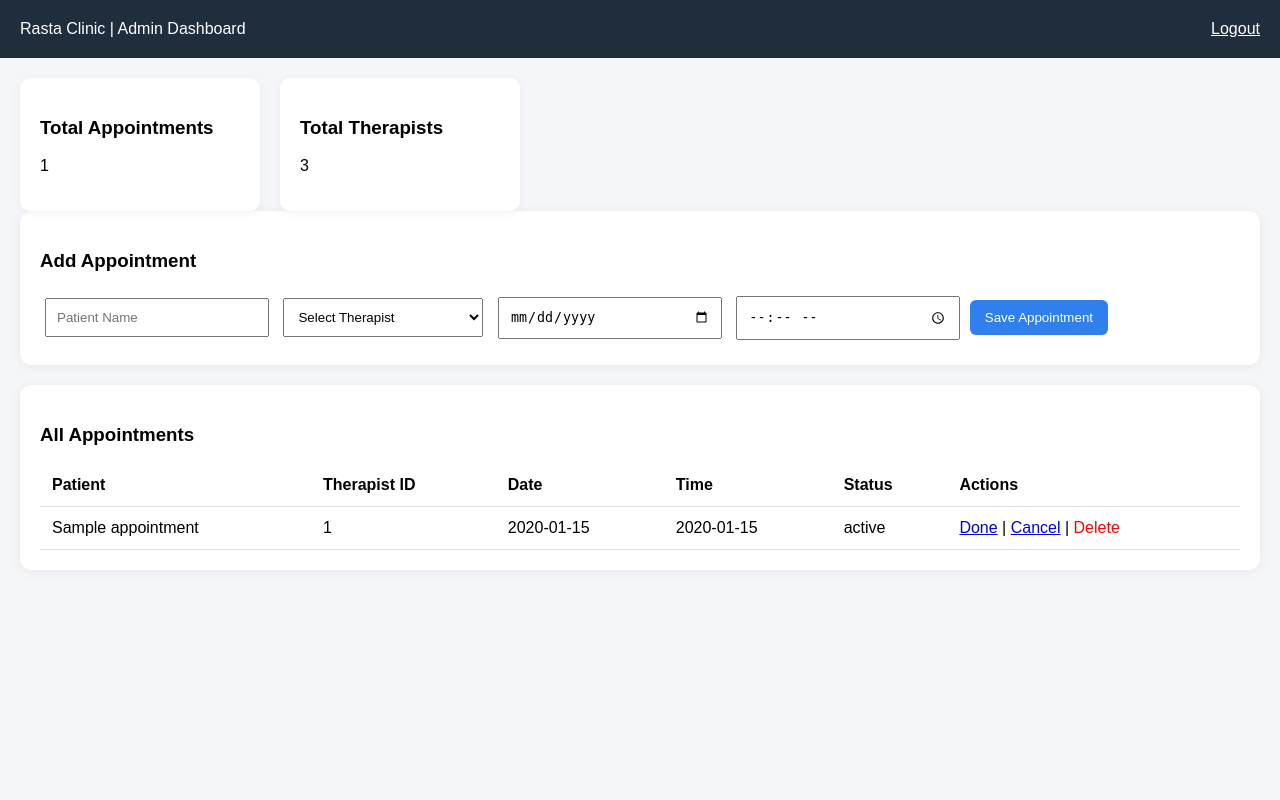
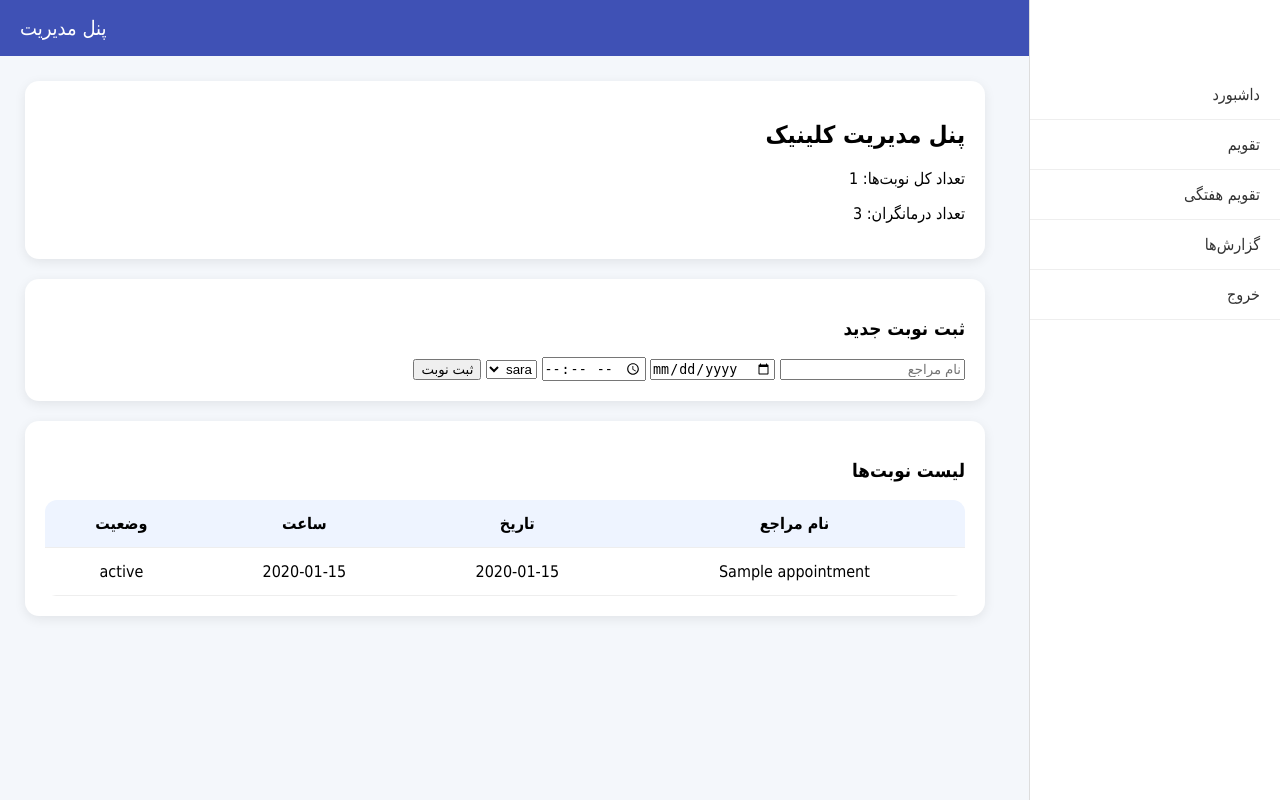
Before and after one commit to rasta-clinic/clinic-system, a Flask app: page /admin in a window 1280 px wide. Run offline with Flask 3, Linux system fonts and the light colour scheme; the visitor is signed in with stand-in values (Sample User, id 1); data comes from the database, SQL or seed files in the repository; tables that the repository leaves empty hold one stand-in row (values such as "Sample post").

Commit message:
Update admin_dashboard.html

```diff
--- a/templates/admin_dashboard.html
+++ b/templates/admin_dashboard.html
@@ -1,156 +1,51 @@
-<!DOCTYPE html>
-<html lang="en">
-<head>
-<meta charset="UTF-8">
-<meta name="viewport" content="width=device-width, initial-scale=1.0">
-<title>Admin Panel</title>
+{% extends "base.html" %}
 
-<style>
-body {
-    font-family: Arial;
-    background: #f4f6f9;
-    margin: 0;
-}
+{% block content %}
 
-.header {
-    background: #1f2d3d;
-    color: white;
-    padding: 20px;
-    display: flex;
-    justify-content: space-between;
-}
-
-.container {
-    padding: 20px;
-}
-
-.card {
-    background: white;
-    padding: 20px;
-    border-radius: 12px;
-    margin-bottom: 20px;
-    box-shadow: 0 2px 12px rgba(0,0,0,0.06);
-}
-
-input, select {
-    padding: 10px;
-    margin: 5px;
-    width: 200px;
-}
-
-button {
-    padding: 10px 15px;
-    background: #2f80ed;
-    color: white;
-    border: none;
-    border-radius: 6px;
-}
-
-table {
-    width: 100%;
-    border-collapse: collapse;
-}
-
-th, td {
-    padding: 12px;
-    border-bottom: 1px solid #ddd;
-    text-align: left;
-}
-
-.delete {
-    color: red;
-    text-decoration: none;
-}
-
-.stats {
-    display: flex;
-    gap: 20px;
-    flex-wrap: wrap;
-}
-
-.stat-box {
-    background: white;
-    padding: 20px;
-    border-radius: 10px;
-    min-width: 200px;
-    box-shadow: 0 2px 10px rgba(0,0,0,0.05);
-}
-</style>
-</head>
-
-<body>
-
-<div class="header">
-    <div>Rasta Clinic | Admin Dashboard</div>
-    <div><a href="/logout" style="color:white;">Logout</a></div>
-</div>
-
-<div class="container">
-
-<div class="stats">
-    <div class="stat-box">
-        <h3>Total Appointments</h3>
-        <p>{{ appointments|length }}</p>
-    </div>
-
-    <div class="stat-box">
-        <h3>Total Therapists</h3>
-        <p>{{ therapists|length }}</p>
-    </div>
+<div class="card">
+    <h2>پنل مدیریت کلینیک</h2>
+    <p>تعداد کل نوبت‌ها: {{ appointments|length }}</p>
+    <p>تعداد درمانگران: {{ therapists|length }}</p>
 </div>
 
 <div class="card">
-<h3>Add Appointment</h3>
+    <h3>ثبت نوبت جدید</h3>
 
     <form action="/add_appointment" method="POST">
-    <input type="text" name="patient_name" placeholder="Patient Name" required>
+        <input type="text" name="patient_name" placeholder="نام مراجع" required>
+        <input type="date" name="date" required>
+        <input type="time" name="time" required>
 
-    <select name="therapist_id" required>
-        <option value="">Select Therapist</option>
+        <select name="therapist_id">
             {% for t in therapists %}
             <option value="{{ t.id }}">{{ t.username }}</option>
             {% endfor %}
         </select>
 
-    <input type="date" name="date" required>
-    <input type="time" name="time" required>
-
-    <button type="submit">Save Appointment</button>
+        <button type="submit">ثبت نوبت</button>
     </form>
 </div>
 
 <div class="card">
-<h3>All Appointments</h3>
+    <h3>لیست نوبت‌ها</h3>
 
     <table>
         <tr>
-    <th>Patient</th>
-    <th>Therapist ID</th>
-    <th>Date</th>
-    <th>Time</th>
-    <th>Status</th>
-    <th>Actions</th>
+            <th>نام مراجع</th>
+            <th>تاریخ</th>
+            <th>ساعت</th>
+            <th>وضعیت</th>
         </tr>
 
         {% for a in appointments %}
         <tr>
             <td>{{ a.patient_name }}</td>
-    <td>{{ a.therapist_id }}</td>
             <td>{{ a.date }}</td>
             <td>{{ a.time }}</td>
             <td>{{ a.status }}</td>
-    <td>
-        <a href="/update_status/{{ a.id }}/done">Done</a> |
-        <a href="/update_status/{{ a.id }}/canceled">Cancel</a> |
-        <a class="delete" href="/delete_appointment/{{ a.id }}">Delete</a>
-    </td>
         </tr>
         {% endfor %}
-
     </table>
 </div>
 
-</div>
-
-</body>
-</html>
+{% endblock %}
```
Lines whose indentation alone changed are shown as unchanged.
